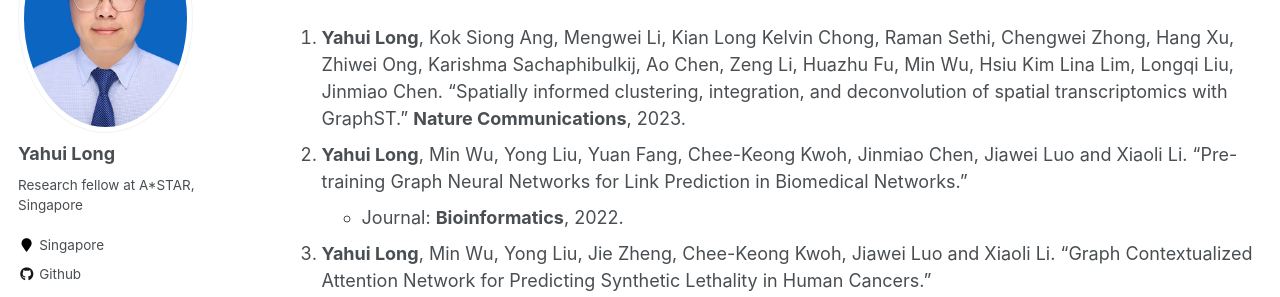
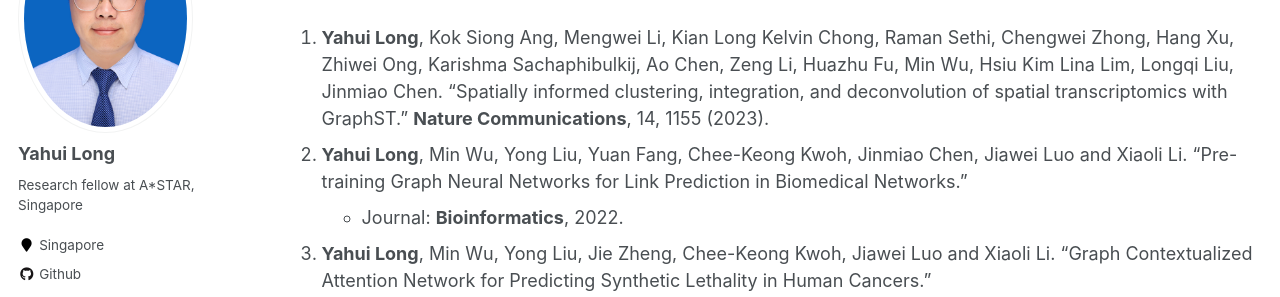
Before and after one commit to longyahui/Home, a Jekyll site: the page built from _pages/publications.md, in a window 1280 px wide and 900 px high. Shown: the part 214-511 px from the top of the window. Built offline with Jekyll 4.4.1, drawn with Linux system fonts in a browser that asks for light colours.

Commit message:
Update publications.md

```diff
--- a/_pages/publications.md
+++ b/_pages/publications.md
@@ -12,7 +12,7 @@ redirect_from:
 You can also find my papers on my [Google Scholar profile](https://scholar.google.com/citations?user=lUoNEgcAAAAJ&hl=zh-CN&oi=ao)
 
 # Conferences and Journals
-1. **Yahui Long**, Kok Siong Ang, Mengwei Li, Kian Long Kelvin Chong, Raman Sethi, Chengwei Zhong, Hang Xu, Zhiwei Ong, Karishma Sachaphibulkij, Ao Chen, Zeng Li, Huazhu Fu, Min Wu, Hsiu Kim Lina Lim, Longqi Liu, Jinmiao Chen. "Spatially informed clustering, integration, and deconvolution of spatial transcriptomics with GraphST." **Nature Communications**, 2023.
+1. **Yahui Long**, Kok Siong Ang, Mengwei Li, Kian Long Kelvin Chong, Raman Sethi, Chengwei Zhong, Hang Xu, Zhiwei Ong, Karishma Sachaphibulkij, Ao Chen, Zeng Li, Huazhu Fu, Min Wu, Hsiu Kim Lina Lim, Longqi Liu, Jinmiao Chen. "Spatially informed clustering, integration, and deconvolution of spatial transcriptomics with GraphST." **Nature Communications**, 14, 1155 (2023).
 2. **Yahui Long**, Min Wu, Yong Liu, Yuan Fang, Chee-Keong Kwoh, Jinmiao Chen, Jiawei Luo and Xiaoli Li. "Pre-training Graph Neural Networks for Link
 Prediction in Biomedical Networks."
    - Journal: **Bioinformatics**, 2022.
```
